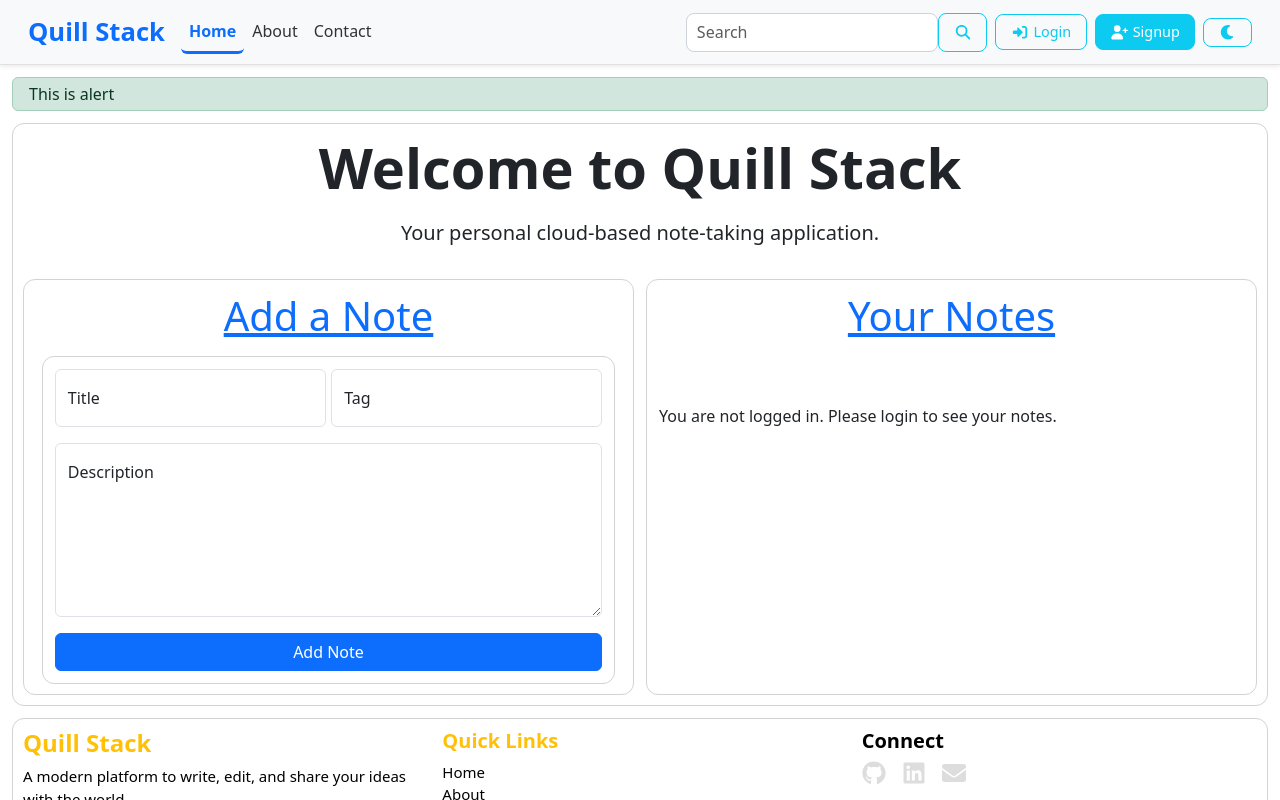
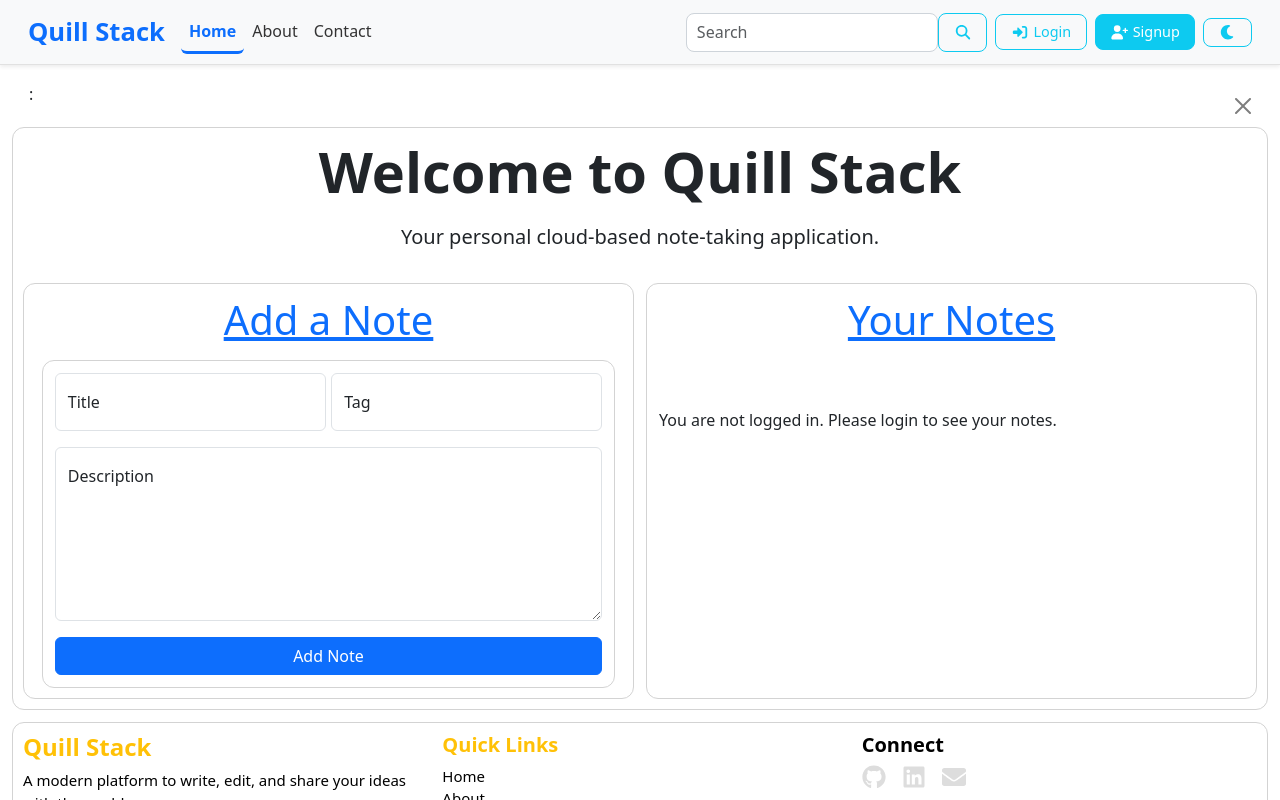
Before and after one commit to Gurpreet1109/quillstack-frontend, a React (Vite) app: page / in a window 1280 px wide. Shown: the top 800 px of the page. Built offline with nearby package versions, Linux system fonts and the light colour scheme.

Commit message:
Alert Fixes

```diff
--- a/src/App.jsx
+++ b/src/App.jsx
@@ -10,21 +10,35 @@ import Notes from "./components/Notes/Notes.jsx";
 import { Routes, Route } from "react-router-dom";
 import Home from "./components/Home/Home.jsx";
 import "./App.css";
-import Alert from "./components/Alert/Alert.jsx"
+import Alert from "./components/Alert/Alert.jsx";
+import Logout from "./components/Logout/Logout.jsx";
+import { useState } from "react";
 
 function App() {
+  const [alert, setAlert] = useState(null);
+  const showAlert = (message, type) => {
+    setAlert({
+      msg: message,
+      type: type,
+    });
+    setTimeout(() => {
+      setAlert(null);
+    }, 1000);
+  };
+
   return (
     <>
       <NoteState>
         <Navbar />
-        <Alert message="This is alert" />
+        <Alert alert={Alert} />
         <Routes>
           <Route path="/" element={<Home />} />
           <Route path="/about" element={<About />} />
           <Route path="/contact" element={<Contact />} />
-          <Route path="/login" element={<Login />} />
-          <Route path="/signup" element={<Signup />} />
-          <Route path="/addnote" element={<AddNote />} />
+          <Route path="/login" element={<Login showAlert={showAlert} />} />
+          <Route path="/logout" element={<Logout showAlert={showAlert} />} />
+          <Route path="/signup" element={<Signup showAlert={showAlert} />} />
+          <Route path="/addnote" element={<AddNote showAlert={showAlert} />} />
           <Route path="/yournotes" element={<Notes />} />
         </Routes>
         <Footer />
--- a/src/components/Alert/Alert.jsx
+++ b/src/components/Alert/Alert.jsx
@@ -1,13 +1,27 @@
 import React from "react";
 import "./Alert.css";
 
-const Alert = (props) => {
+const Alert = ({ alert }) => {
+  const capitalize = (word = "") =>
+    word.charAt(0).toUpperCase() + word.slice(1).toLowerCase();
+
   return (
-    <>
-      <div className="alert alert-success">
-        {props.message}
-      </div>
-    </>
+    <div style={{ height: "50px" }}>
+      {alert && (
+        <div
+          className={`alert alert-${alert.type} alert-dismissible fade show`}
+          role="alert"
+        >
+          <strong>{capitalize(alert.type)}</strong>: {alert.msg}
+          <button
+            type="button"
+            className="btn-close"
+            data-bs-dismiss="alert"
+            aria-label="Close"
+          ></button>
+        </div>
+      )}
+    </div>
   );
 };
 
--- a/src/components/Login/Login.jsx
+++ b/src/components/Login/Login.jsx
@@ -1,7 +1,7 @@
 import React, { useState } from "react";
 import { useNavigate } from "react-router-dom";
 
-const Login = () => {
+const Login = (props) => {
   const [credentials, setCredentials] = useState({
     email: "",
     password: "",
@@ -27,7 +27,9 @@ const Login = () => {
     setSuccess("");
 
     try {
-      const response = await fetch("https://quillstack-backend.onrender.com/api/auth/userlogin", {
+      const response = await fetch(
+        "https://quillstack-backend.onrender.com/api/auth/userlogin",
+        {
           method: "POST",
           headers: {
             "Content-Type": "application/json",
@@ -36,7 +38,8 @@ const Login = () => {
             email: credentials.email,
             password: credentials.password,
           }),
-      });
+        },
+      );
 
       const json = await response.json();
 
@@ -52,6 +55,7 @@ const Login = () => {
     } catch (err) {
       setError("Something went wrong. Try again later.");
     }
+    props.showAlert("Login successful!", "success");
   };
 
   return (
--- a/src/components/Logout/Logout.jsx
+++ b/src/components/Logout/Logout.jsx
@@ -1,11 +1,12 @@
 import { useEffect } from "react";
 import { useNavigate } from "react-router-dom";
 
-const Logout = () => {
+const Logout = (props) => {
   const navigate = useNavigate();
 
   useEffect(() => {
     localStorage.removeItem("token");
+    props.showAlert("Logout successful!", "success");
     navigate("/login");
   }, []);
 
--- a/src/components/Signup/Signup.jsx
+++ b/src/components/Signup/Signup.jsx
@@ -1,7 +1,7 @@
 import { useState } from "react";
 import { useNavigate } from "react-router-dom";
 
-const Signup = () => {
+const Signup = (props) => {
   const [credentials, setCredentials] = useState({
     name: "",
     email: "",
@@ -41,6 +41,7 @@ const Signup = () => {
       console.error(err);
       setError("Internal Server Error");
     }
+     props.showAlert("Signup successful!", "success");
   };
 
   const onChange = (e) => {
```
Lines whose indentation alone changed are shown as unchanged.
